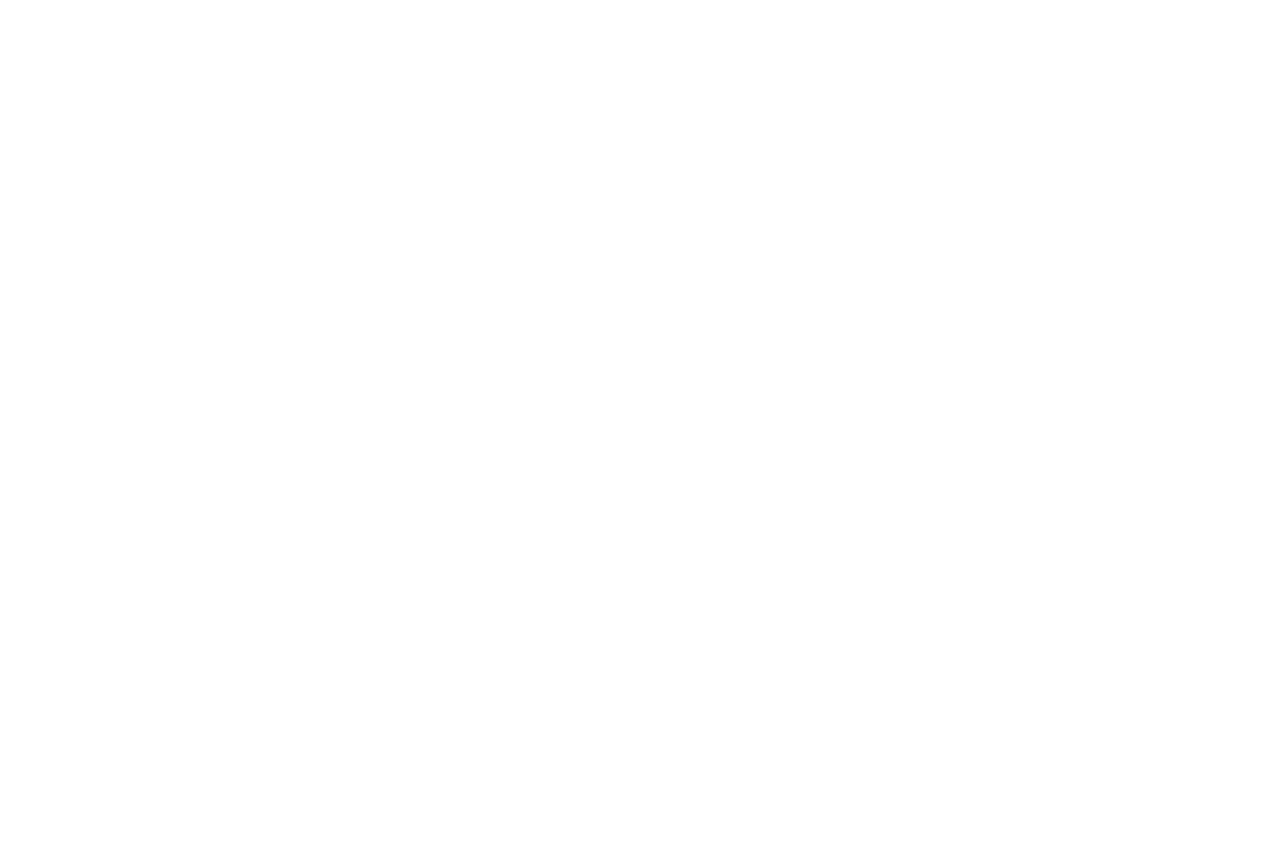
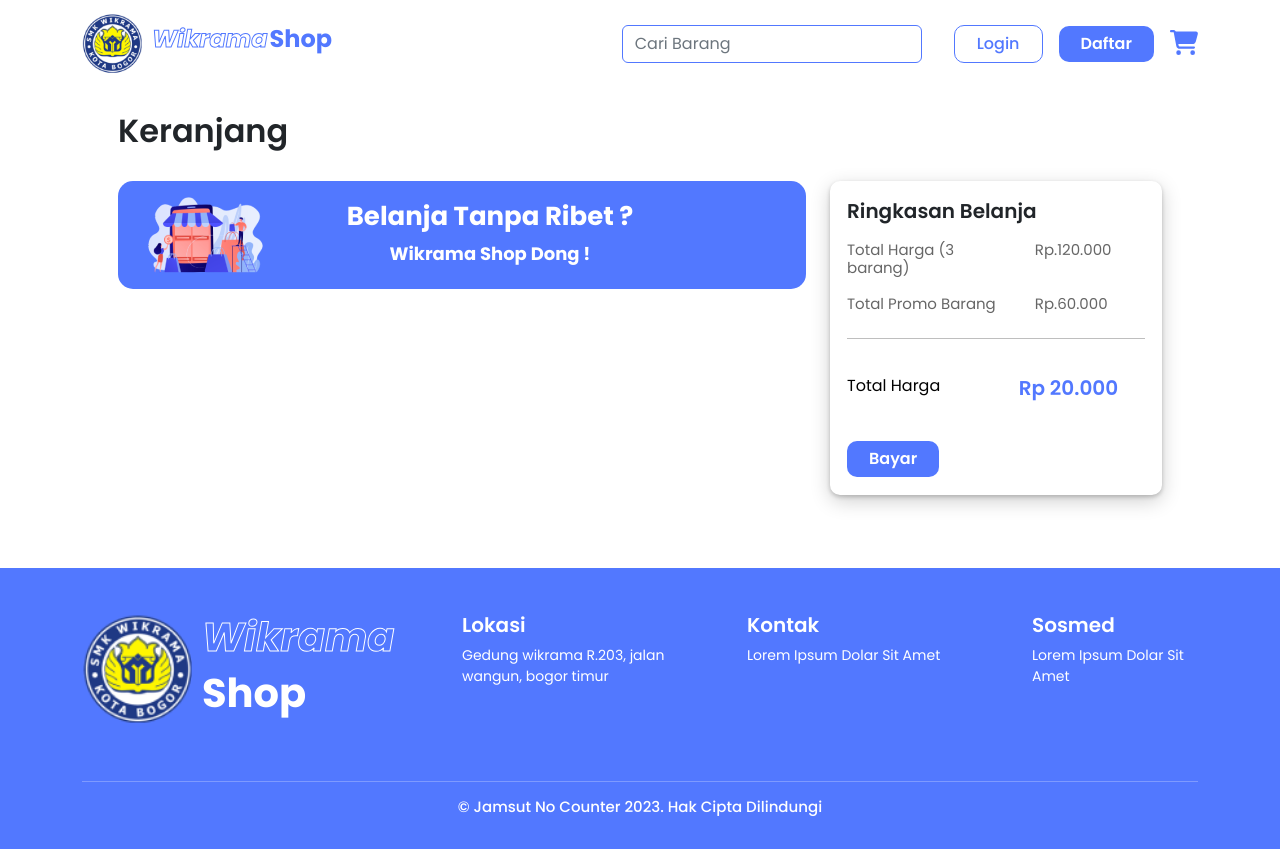
Before and after one commit to alvanfath/Wikrama-Shop-Jamsut, a React (Create React App) app: page /keranjang in a window 1280 px wide. Before the commit this address had no page. Before the commit the page ends 800 px from the top, so only its background shows below. Built offline with nearby package versions, Linux system fonts and the light colour scheme.

Commit message:
keranjang

```diff
--- a/src/App.js
+++ b/src/App.js
@@ -2,6 +2,7 @@
 import Login from './pages/auth/Login';
 import Register from './pages/auth/Register';
 import Landing from './pages/home/Landing';
+import Keranjang from './pages/home/Keranjang';
 import './style/custom.css';
 import './App.css';
 import { Helmet } from 'react-helmet';
@@ -18,6 +19,7 @@
         <Route path="/register" element={<Register />}></Route>
         <Route path="/" element={<Landing />}></Route>
         <Route path="/detail-produk" element={<DetailProduk />}></Route>
+        <Route path="/keranjang" element={<Keranjang />}></Route>
       </Routes>
     </>
   );
--- a/src/components/NavigationBar.js
+++ b/src/components/NavigationBar.js
@@ -4,7 +4,7 @@
 import Logo from "../assets/logo.png";
 
 function NavigationBar() {
-    return(
+    return (
         <>
             <nav className="navbar navbar-expand-lg bg-white sticky-top">
                 <div className="container">
@@ -25,7 +25,9 @@
                         <Link to="/register">
                             <button className="btn-solid me-3">Daftar</button>
                         </Link>
-                        <span className="shop-bag"><FontAwesomeIcon icon={faCartShopping} /></span>
+                        <Link to="/keranjang">
+                            <span className="shop-bag"><FontAwesomeIcon icon={faCartShopping} /></span>
+                        </Link>
                     </div>
                 </div>
             </nav>
--- /dev/null
+++ b/src/pages/home/Keranjang.js
@@ -0,0 +1,92 @@
+import Footer from "../../components/Footer";
+import NavigationBar from "../../components/NavigationBar";
+import Chartbanner from "../../assets/chart-banner.png";
+
+const ColoredLine = ({ color }) => (
+    <hr
+        style={{
+            color: color,
+            backgroundColor: color,
+            height: 2
+        }}
+    />
+);
+
+function Keranjang() {
+    return (
+        <>
+            <NavigationBar />
+            <section className="small-section">
+                <div className="container px-5">
+                    <div className="col-12">
+                        <h1 className="title-text">Keranjang</h1>
+                    </div>
+                    <div className="row">
+                        <div className="col-8">
+                            <div className="banner-chart bg-blue">
+                                <div className="row">
+                                    <div className="col-2">
+                                        <img src={Chartbanner}></img>
+                                    </div>
+                                    <div className="col-9 text-center text-white">
+                                        <div className="text-banner">
+                                            <h3>Belanja Tanpa Ribet ?</h3>
+                                            <p>Wikrama Shop Dong !</p>
+                                        </div>
+                                    </div>
+                                </div>
+                            </div>
+                        </div>
+                        {/* Peyment */}
+                        <div className="col-4">
+                            <div className="card-checkout">
+                                <div className="container py-2">
+                                    <h2 className="text-start">Ringkasan Belanja</h2>
+                                    <div className="row ">
+                                        <div className="col-7">
+                                            <h5>Total Harga (3 barang)</h5>
+                                        </div>
+                                        <div className="col-5">
+                                            <h5>Rp.120.000</h5>
+                                        </div>
+                                        <div className="col-7">
+                                            <h5>Total Promo Barang</h5>
+                                        </div>
+                                        <div className="col-5">
+                                            <h5>Rp.60.000</h5>
+                                        </div>
+                                    </div>
+                                    <ColoredLine color="black" />
+
+                                    <div className="subtotal-card-checkout">
+                                        <div className="row">
+                                            <div className="col-5">
+                                                <h4>Total Harga</h4>
+                                            </div>
+                                            <div className="col-6 text-end">
+                                                <h3>Rp 20.000</h3>
+                                            </div>
+                                        </div>
+                                    </div>
+                                    <div className="button-card-checkout">
+                                        <div className="row">
+                                            <div className="col-12 d-flex justify-content-start">
+                                                <button className="btn-solid">Bayar</button>
+                                            </div>
+                                        </div>
+
+
+                                    </div>
+                                </div>
+                            </div>
+                        </div>
+                        {/* end payment */}
+                    </div>
+                </div>
+            </section>
+            <Footer />
+        </>
+    )
+}
+
+export default Keranjang;
--- a/src/style/custom.css
+++ b/src/style/custom.css
@@ -175,10 +175,11 @@
     box-shadow: 0 2px 4px 0 rgba(0, 0, 0, 0.2), 0 6px 20px 0 rgba(0, 0, 0, 0.19) !important;
     transition: 0.3s !important;
 }
-.card:hover{
+
+.card:hover {
     transition: 0.3s !important;
     position: relative;
-    bottom:10px;
+    bottom: 10px;
 }
 
 span.card-badge {
@@ -459,10 +460,7 @@
 
 
 /* detail produk */
-.image-produk-detail{
 
-
-}
 .image-produk-detail img {
     width: 140px;
     margin-bottom: 30px;
@@ -482,7 +480,7 @@
     width: 50px;
     border: 1px solid rgba(192, 192, 192, 0.25);
     cursor: pointer;
-    border-radius :8px;
+    border-radius: 8px;
 }
 
 p.divider-or {
@@ -563,7 +561,9 @@
     border: 1px solid rgba(176, 176, 176, 0.5);
     border-radius: 8px;
 }
-.active, .variant-produk-detail-btn:hover {
+
+.active,
+.variant-produk-detail-btn:hover {
     border: 1px solid rgba(82, 120, 255, 0.5);
     background: rgba(82, 120, 255, 0.2);
 }
@@ -596,6 +596,14 @@
     font-weight: 500;
     font-size: 16px;
     color: #000000;
+
+}
+
+.card-checkout h5 {
+    margin-top: 10px;
+    font-weight: 400;
+    font-size: 15px;
+    color: rgba(0, 0, 0, 0.6);
 
 }
 
@@ -642,21 +650,44 @@
     opacity: 1;
     color: #5278FF !important;
 }
-.review-produk-text{
+
+.review-produk-text {
     margin-bottom: 30px;
 }
-.review-produk img{
+
+.review-produk img {
     width: 60px;
 }
-.image-review{
+
+.image-review {
     display: inline;
 }
-.image-review img{
-    padding: 5px ;
+
+.image-review img {
+    padding: 5px;
     width: 40px;
     margin-right: 20px;
     border: 1px solid rgba(0, 0, 0, 0.25);
     cursor: pointer;
+}
+
+.banner-chart {
+    padding: 10px 20px;
+    border-radius: 15px;
+}
+
+.text-banner {
+    text-align: center;
+    position: relative;
+    top: 10px;
+}
+.text-banner h3{
+    font-weight: 700;
+    font-size: 26px;
+}
+.text-banner p{
+    font-weight: 700;
+    font-size: 18px;
 }
 
 
```
Also changed, not shown: src/assets/chart-banner.png (added).
